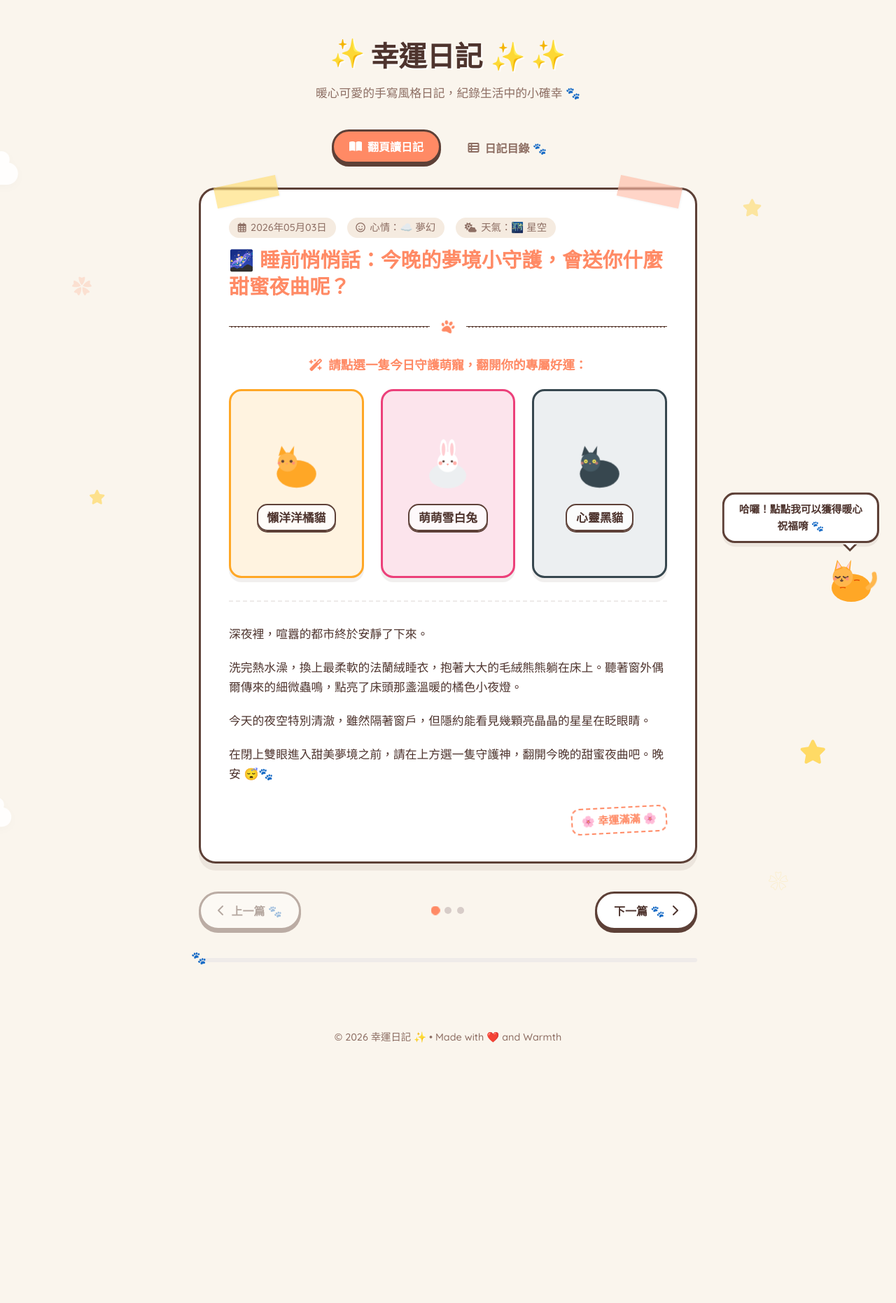
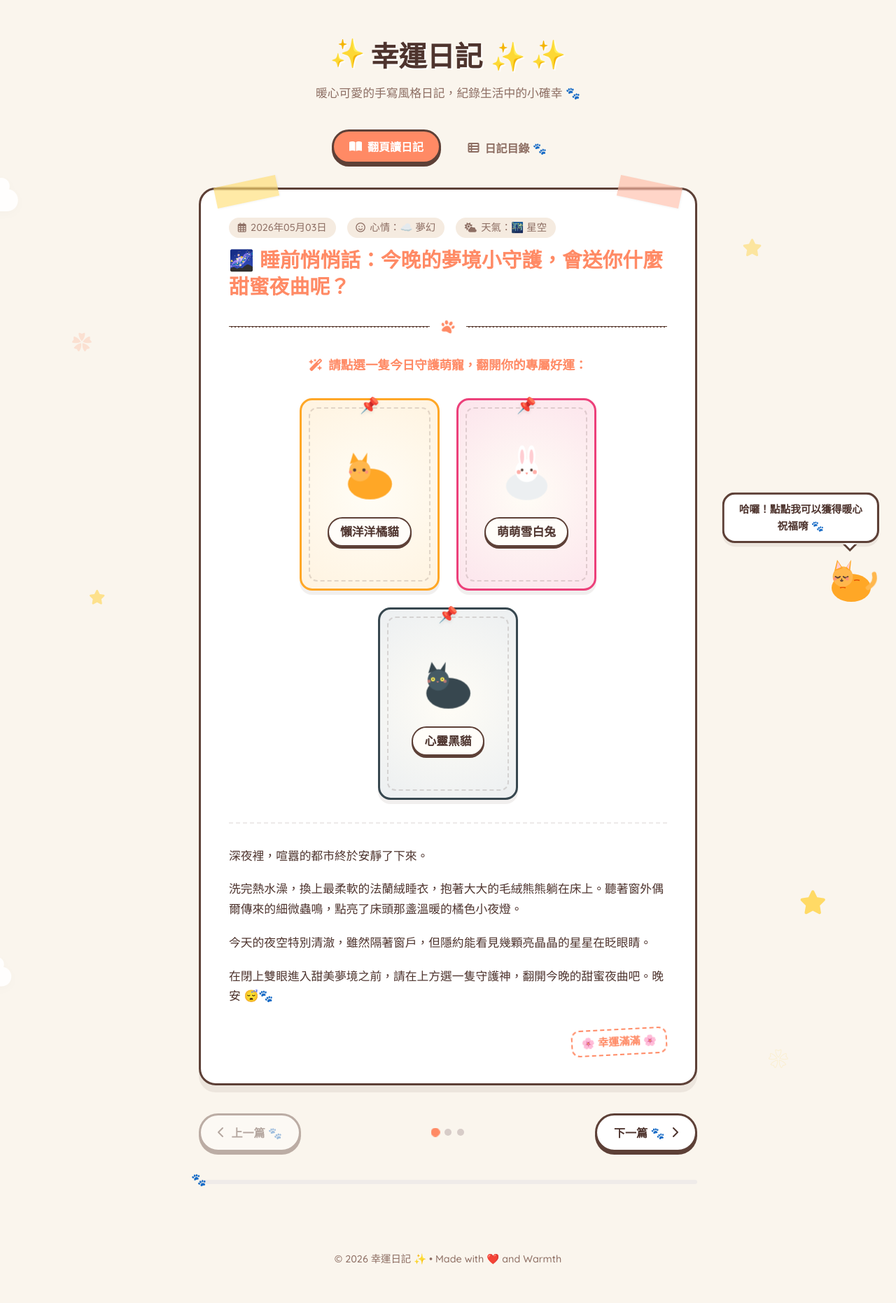
Before and after one commit to toydogcat/ai-lucky, a Jekyll site: the page built from index.html, in a window 1280 px wide. Shown: the whole page at 70% size. Built offline with Jekyll 4.4.1, drawn with Linux system fonts in a browser that asks for light colours; comment, search, counter and statistics services are not loaded; before the commit the page ends 1546 px from its top, so only the background shows below that.

Commit message:
feat: redesign lucky cards with enhanced animations and interactive selection behavior

```diff
--- a/assets/css/style.css
+++ b/assets/css/style.css
@@ -726,18 +726,40 @@
 }
 
 .lucky-cards-container {
-  display: grid;
-  grid-template-columns: repeat(auto-fit, minmax(180px, 1fr));
+  display: flex;
+  justify-content: center;
+  align-items: center;
+  flex-wrap: wrap;
   gap: 1.5rem;
   perspective: 1000px; /* Essential for 3D flip */
-  margin-bottom: 1.5rem;
+  margin: 2rem 0;
+  min-height: 290px;
 }
 
 .flip-card {
-  height: 270px;
+  width: 200px;
+  height: 275px;
   cursor: pointer;
   perspective: 1000px;
   border-radius: 18px;
+  transition: all 0.6s cubic-bezier(0.25, 0.8, 0.25, 1);
+  position: relative;
+}
+
+/* Kicking out other cards */
+.flip-card.is-dismissed {
+  opacity: 0 !important;
+  transform: scale(0) translateY(50px) !important;
+  width: 0 !important;
+  margin: 0 !important;
+  pointer-events: none !important;
+}
+
+/* Expanding selected card to be big and majestic! */
+.flip-card.is-expanded {
+  width: 100% !important;
+  max-width: 480px !important;
+  height: 310px !important;
 }
 
 .flip-card-inner {
@@ -769,25 +791,48 @@
   justify-content: center;
   align-items: center;
   padding: 1rem;
-  transition: all 0.25s ease;
+  transition: all 0.3s ease;
 }
 
-/* Front Side Card Styles */
+/* Front Side Card Styles - Super Cute, Rounded, and Premium */
 .flip-card-front {
-  background-color: #FFFDF9;
+  background: radial-gradient(circle, #FFFDF6 0%, #FFF5E6 100%);
+  border: 3.5px solid var(--border-color);
+  position: relative;
 }
-.flip-card-front:hover {
-  transform: translateY(-5px);
-  box-shadow: 0 10px 0px var(--shadow-color);
+.flip-card-front::after {
+  content: '';
+  position: absolute;
+  top: 10px;
+  left: 10px;
+  right: 10px;
+  bottom: 10px;
+  border: 2px dashed rgba(78, 52, 46, 0.16);
+  border-radius: 12px;
+  pointer-events: none;
+}
+/* Cute little pin decoration on top */
+.flip-card-front::before {
+  content: '📌';
+  position: absolute;
+  top: -12px;
+  font-size: 1.4rem;
+  z-index: 5;
+  filter: drop-shadow(0 2px 2px rgba(0,0,0,0.1));
 }
 
-.card-orange { background-color: #FFF3E0; border-color: #FFA726; }
-.card-bunny  { background-color: #FCE4EC; border-color: #EC407A; }
-.card-black  { background-color: #ECEFF1; border-color: #37474F; }
+.flip-card-front:hover {
+  transform: translateY(-8px) rotate(-1deg);
+  box-shadow: 0 12px 0px var(--shadow-color);
+}
+
+.card-orange { background: radial-gradient(circle, #FFFDF6 0%, #FFF3E0 100%); border-color: #FFA726; }
+.card-bunny  { background: radial-gradient(circle, #FFFDF6 0%, #FCE4EC 100%); border-color: #EC407A; }
+.card-black  { background: radial-gradient(circle, #FFFDF6 0%, #ECEFF1 100%); border-color: #37474F; }
 
 .mascot-avatar {
-  width: 85px;
-  height: 85px;
+  width: 95px;
+  height: 95px;
   margin-bottom: 0.8rem;
   display: flex;
   align-items: center;
@@ -795,68 +840,83 @@
   animation: mascotFloat 4s infinite ease-in-out;
 }
 .flip-card-front:hover .mascot-avatar {
-  animation: mascotFloatFast 1s infinite ease-in-out;
+  animation: mascotFloatFast 0.8s infinite ease-in-out;
 }
 
 .mascot-name {
   font-size: 1.05rem;
   font-weight: 700;
   color: var(--text-main);
-  background-color: rgba(255, 255, 255, 0.8);
-  padding: 0.2rem 0.8rem;
-  border-radius: 15px;
+  background-color: #FFFDF9;
+  padding: 0.3rem 1rem;
+  border-radius: 50px;
+  border: 2.5px solid var(--border-color);
+  box-shadow: 0 3px 0px var(--border-color);
+  z-index: 2;
+}
+
+/* Back Side Card (Fortune Scroll) Styles - Beautiful and Expanded */
+.flip-card-back {
+  background-color: #FFFDEB;
+  background-image: radial-gradient(rgba(78, 52, 46, 0.03) 1.5px, transparent 1.5px);
+  background-size: 15px 15px; /* cute dot paper background */
+  border-color: var(--border-color);
+  transform: rotateY(180deg); /* Render back upside down relative to front */
+  justify-content: center;
+  text-align: left;
+  padding: 1.5rem;
+}
+
+/* Make back content layout adjust beautifully when expanded */
+.is-expanded .flip-card-back {
+  padding: 1.8rem 2.2rem;
+  display: flex;
+  flex-direction: column;
+  justify-content: center;
+}
+
+.fortune-badge {
+  font-size: 0.85rem;
+  font-weight: 700;
+  background-color: var(--primary);
+  color: white;
+  padding: 0.2rem 0.6rem;
+  border-radius: 50px;
+  margin-bottom: 0.6rem;
+  width: fit-content;
   border: 2px solid var(--border-color);
   box-shadow: 0 2px 0px var(--border-color);
 }
 
-/* Back Side Card (Fortune Scroll) Styles */
-.flip-card-back {
-  background-color: #FFFDEB;
-  border-color: var(--border-color);
-  transform: rotateY(180deg); /* Render back upside down relative to front */
-  justify-content: flex-start;
-  overflow-y: auto;
-  text-align: left;
-  padding: 1.2rem 1rem;
-}
-
-.fortune-badge {
-  font-size: 0.8rem;
-  font-weight: 700;
-  background-color: var(--primary);
-  color: white;
-  padding: 0.1rem 0.5rem;
-  border-radius: 12px;
-  margin-bottom: 0.4rem;
-  width: fit-content;
-}
-
 .fortune-title {
-  font-size: 1.1rem;
+  font-size: 1.2rem;
   font-weight: 700;
   color: var(--primary-hover);
-  margin-bottom: 0.4rem;
+  margin-bottom: 0.6rem;
   line-height: 1.3;
 }
 
 .fortune-content {
-  font-size: 0.82rem;
+  font-size: 0.88rem;
   color: var(--text-main);
-  line-height: 1.4;
-  margin-bottom: 0.6rem;
-  display: -webkit-box;
-  -webkit-line-clamp: 5;
-  -webkit-box-orient: vertical;
-  overflow: hidden;
+  line-height: 1.5;
+  margin-bottom: 1rem;
+  overflow-y: auto;
+}
+
+/* Let the text occupy full clamp on normal, but scroll freely on expanded */
+.is-expanded .fortune-content {
+  display: block;
 }
 
 .fortune-task {
-  font-size: 0.78rem;
+  font-size: 0.82rem;
   color: var(--text-muted);
-  border-top: 1px dashed rgba(78, 52, 46, 0.15);
-  padding-top: 0.4rem;
-  line-height: 1.3;
+  border-top: 2px dashed rgba(78, 52, 46, 0.15);
+  padding-top: 0.6rem;
+  line-height: 1.4;
 }
+
 .fortune-task span {
   font-weight: 700;
   color: var(--primary);
--- a/assets/js/main.js
+++ b/assets/js/main.js
@@ -247,18 +247,17 @@
           // If already flipped, do nothing
           if (card.classList.contains('is-flipped')) return;
 
-          // Flip this card
+          // Flip and Expand this card
           card.classList.add('is-flipped');
+          card.classList.add('is-expanded');
 
           // Trigger Sparkle Spark Particles!
           createSparkles(card);
 
-          // Add a slightly dimmed look to other cards so the flipped card stands out
+          // Kick out other cards (dismiss them)
           cards.forEach((otherCard) => {
             if (otherCard !== card) {
-              otherCard.style.opacity = '0.5';
-              otherCard.style.transform = 'scale(0.92)';
-              otherCard.style.pointerEvents = 'none';
+              otherCard.classList.add('is-dismissed');
             }
           });
 
@@ -273,9 +272,8 @@
         resetBtn.addEventListener('click', () => {
           cards.forEach((card) => {
             card.classList.remove('is-flipped');
-            card.style.opacity = '1';
-            card.style.transform = '';
-            card.style.pointerEvents = 'auto';
+            card.classList.remove('is-expanded');
+            card.classList.remove('is-dismissed');
           });
 
           if (actionRow) {
```
